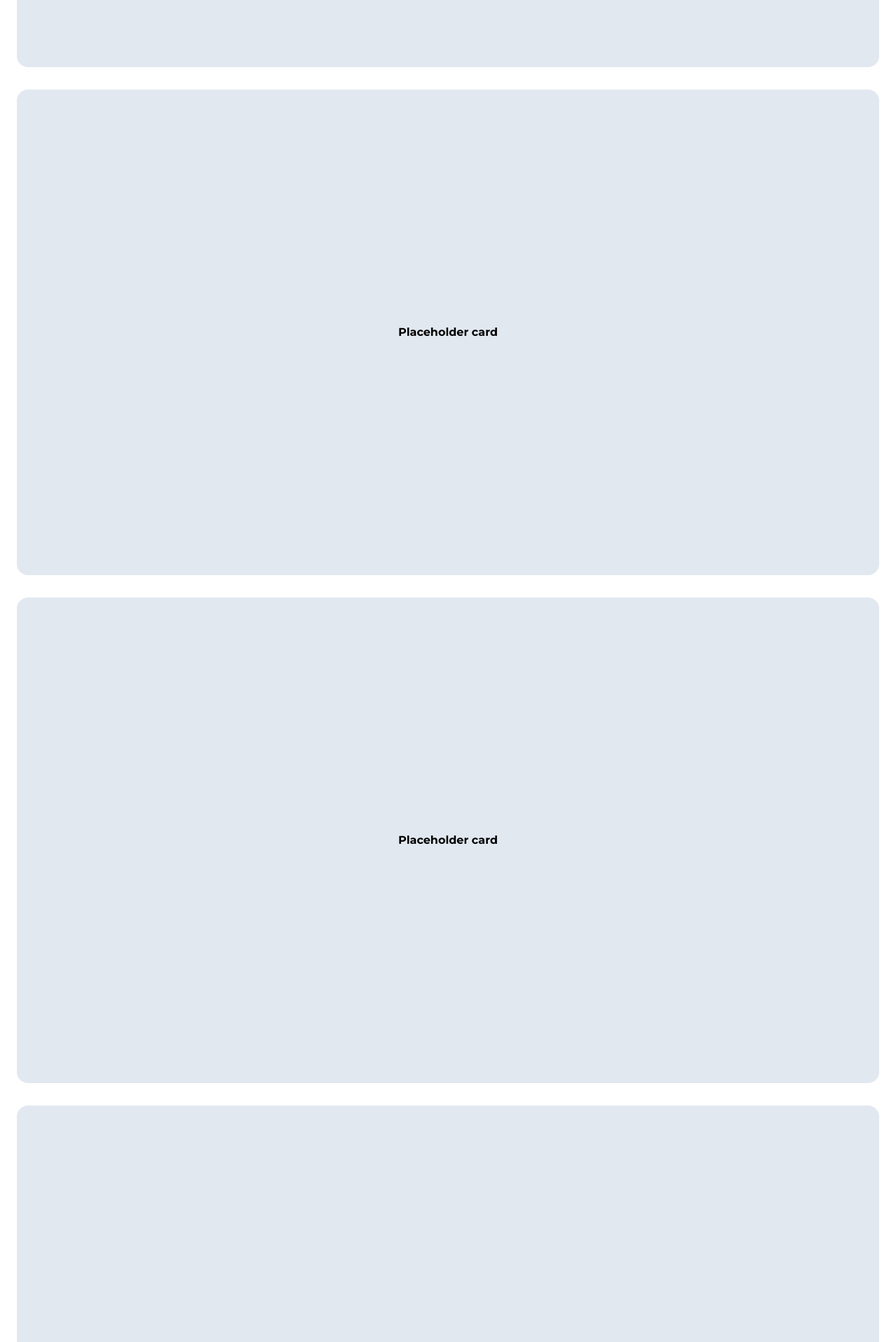
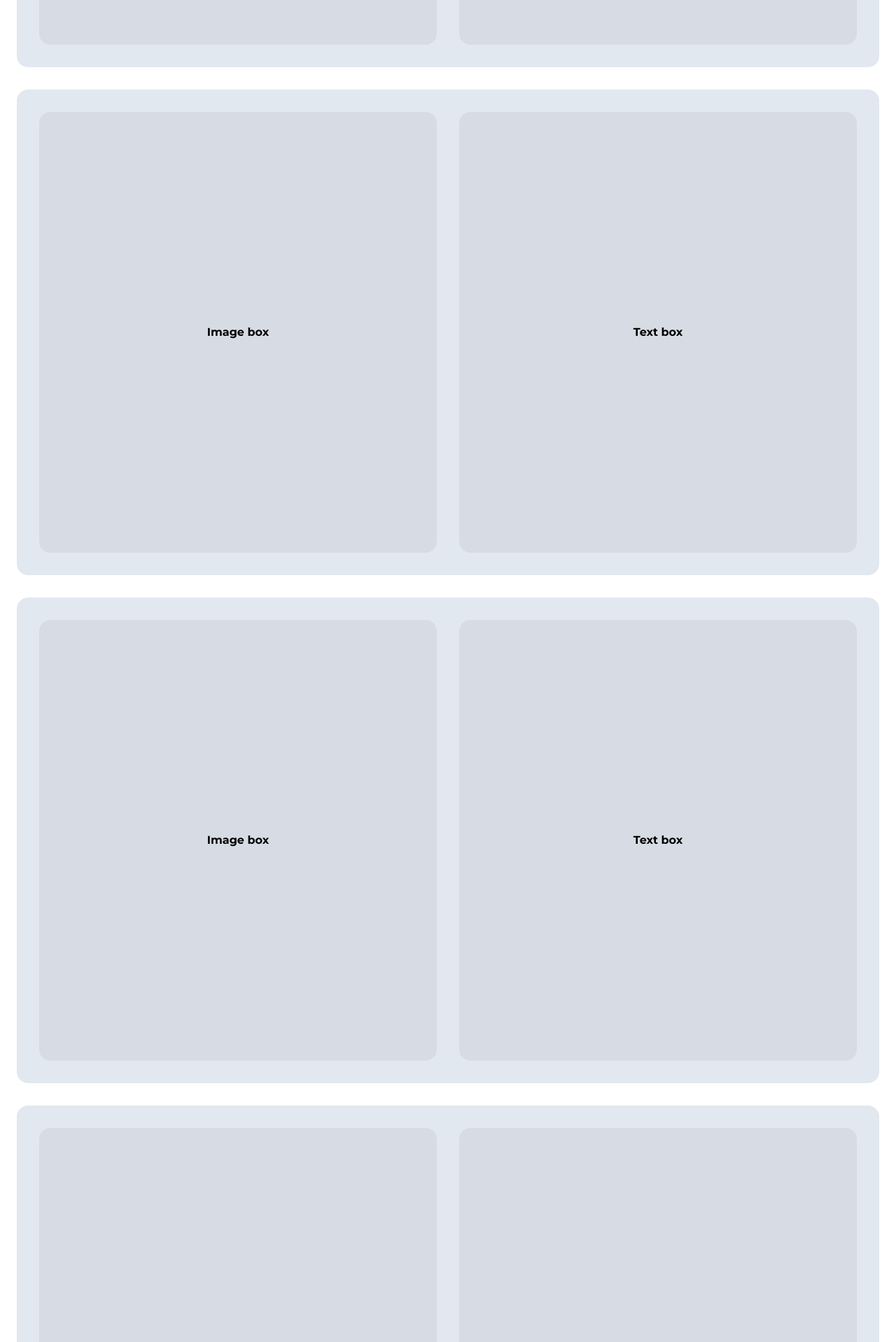
Before and after one commit to AndroBuddy/eic-site, a Vue app: page / in a window 1280 px wide. Shown: the part 680-2598 px from the top of the page at 70% size. Built offline with nearby package versions, Linux system fonts and the light colour scheme.

Commit message:
Create sections for info
Signed-off-by: Androbuddy <anirudhchimpidi8@gmail.com>

```diff
--- a/src/App.vue
+++ b/src/App.vue
@@ -7,14 +7,38 @@ import Header from './components/Header.vue'
 <template>
 	<Header/>
 	<div class="flex flex-col gap-8 mx-6">
-		<div id="home" class="ctnr flex justify-center items-center w-full rounded-2xl bg-slate-200 font-bold">Placeholder card</div>
-		<div id="about" class="ctnr flex justify-center items-center w-full rounded-2xl bg-slate-200 font-bold">Placeholder card</div>
-		<div id="tracks" class="ctnr flex justify-center items-center w-full rounded-2xl bg-slate-200 font-bold">Placeholder card</div>
-		<div id="sponsors" class="ctnr flex justify-center items-center w-full rounded-2xl bg-slate-200 font-bold">Placeholder card</div>
-		<div id="schedule" class="ctnr flex justify-center items-center w-full rounded-2xl bg-slate-200 font-bold">Placeholder card</div>
-		<div id="prizes" class="ctnr flex justify-center items-center w-full rounded-2xl bg-slate-200 font-bold">Placeholder card</div>
-		<div id="events" class="ctnr flex justify-center items-center w-full rounded-2xl bg-slate-200 font-bold">Placeholder card</div>
-		<div id="team" class="ctnr flex justify-center items-center w-full rounded-2xl bg-slate-200 font-bold">Placeholder card</div>
+		<div id="home" class="ctnr flex justify-around items-center p-8 gap-8 w-full rounded-2xl bg-slate-200 font-bold">
+			<div class="flex justify-center items-center bg-black/5 w-1/2 h-full rounded-2xl">Image box</div>
+			<div class="flex justify-center items-center bg-black/5 w-1/2 h-full rounded-2xl">Text box</div>
+		</div>
+		<div id="about" class="ctnr flex justify-center items-center p-8 gap-8 w-full rounded-2xl bg-slate-200 font-bold">
+			<div class="flex justify-center items-center bg-black/5 w-1/2 h-full rounded-2xl">Image box</div>
+			<div class="flex justify-center items-center bg-black/5 w-1/2 h-full rounded-2xl">Text box</div>
+		</div>
+		<div id="tracks" class="ctnr flex justify-center items-center p-8 gap-8 w-full rounded-2xl bg-slate-200 font-bold">
+			<div class="flex justify-center items-center bg-black/5 w-1/2 h-full rounded-2xl">Image box</div>
+			<div class="flex justify-center items-center bg-black/5 w-1/2 h-full rounded-2xl">Text box</div>
+		</div>
+		<div id="sponsors" class="ctnr flex justify-center items-center p-8 gap-8 w-full rounded-2xl bg-slate-200 font-bold">
+			<div class="flex justify-center items-center bg-black/5 w-1/2 h-full rounded-2xl">Image box</div>
+			<div class="flex justify-center items-center bg-black/5 w-1/2 h-full rounded-2xl">Text box</div>
+		</div>
+		<div id="schedule" class="ctnr flex justify-center items-center p-8 gap-8 w-full rounded-2xl bg-slate-200 font-bold">
+			<div class="flex justify-center items-center bg-black/5 w-1/2 h-full rounded-2xl">Image box</div>
+			<div class="flex justify-center items-center bg-black/5 w-1/2 h-full rounded-2xl">Text box</div>
+		</div>
+		<div id="prizes" class="ctnr flex justify-center items-center p-8 gap-8 w-full rounded-2xl bg-slate-200 font-bold">
+			<div class="flex justify-center items-center bg-black/5 w-1/2 h-full rounded-2xl">Image box</div>
+			<div class="flex justify-center items-center bg-black/5 w-1/2 h-full rounded-2xl">Text box</div>
+		</div>
+		<div id="events" class="ctnr flex justify-center items-center p-8 gap-8 w-full rounded-2xl bg-slate-200 font-bold">
+			<div class="flex justify-center items-center bg-black/5 w-1/2 h-full rounded-2xl">Image box</div>
+			<div class="flex justify-center items-center bg-black/5 w-1/2 h-full rounded-2xl">Text box</div>
+		</div>
+		<div id="team" class="ctnr flex justify-center items-center p-8 gap-8 w-full rounded-2xl bg-slate-200 font-bold">
+			<div class="flex justify-center items-center bg-black/5 w-1/2 h-full rounded-2xl">Image box</div>
+			<div class="flex justify-center items-center bg-black/5 w-1/2 h-full rounded-2xl">Text box</div>
+		</div>
 	</div>
 </template>
 
```
